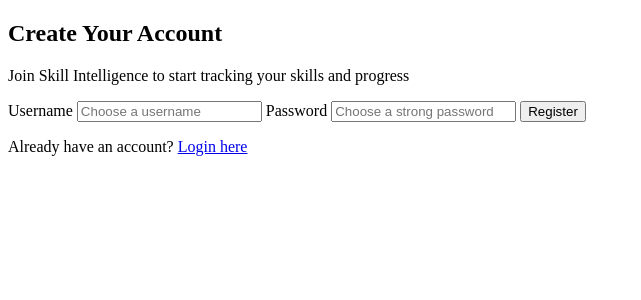
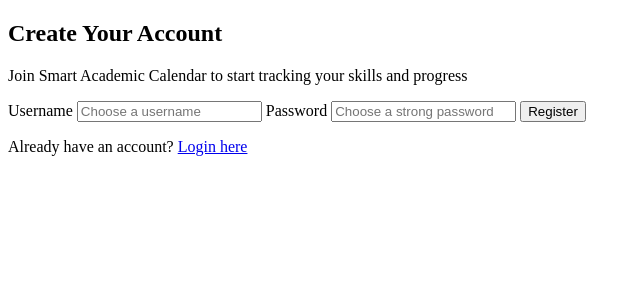
Before and after one commit to Hetvi3108/Crtl-Alt-Del, a Flask app: page /register in a window 1280 px wide. Shown: the top 300 px of the page, without its empty margins (0-641 px from the left). Run offline with Flask 3, Linux system fonts and the light colour scheme.

Commit message:
Update register.html

```diff
--- a/hack/templates/register.html
+++ b/hack/templates/register.html
@@ -3,14 +3,14 @@
 <head>
     <meta charset="UTF-8">
     <meta name="viewport" content="width=device-width, initial-scale=1.0">
-    <title>Register | Skill Intelligence</title>
+    <title>Register | Smart Academic Calendar</title>
     <link rel="stylesheet" href="{{ url_for('static', filename='style.css') }}">
 </head>
 <body>
 
 <div class="container">
     <h2>Create Your Account</h2>
-    <p class="center-text">Join Skill Intelligence to start tracking your skills and progress</p>
+    <p class="center-text">Join Smart Academic Calendar to start tracking your skills and progress</p>
 
     <form method="POST" action="/register">
         <label for="username">Username</label>
@@ -28,4 +28,5 @@
 </div>
 
 </body>
+
 </html>
```
